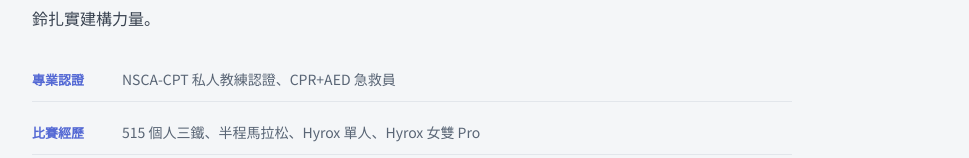
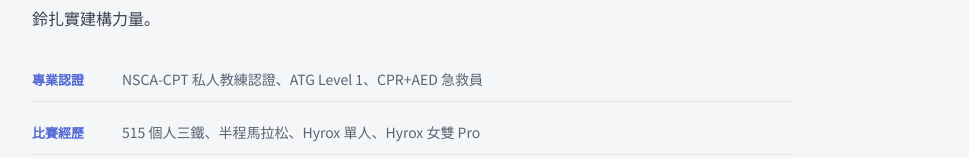
Before and after one commit to phoebe0412/phoebe-personal-training-form, a React (Vite) app: page / in a window 1280 px wide. Shown: the part 447-605 px from the top of the page, without its empty margins (148-1117 px from the left). Built offline with nearby package versions, Linux system fonts and the light colour scheme.

Commit message:
Add ATG Level 1 certification

```diff
--- a/src/App.jsx
+++ b/src/App.jsx
@@ -101,7 +101,7 @@ export function App() {
         <p>過去我曾受肩部沾黏與膝蓋積水困擾，直到透過 <strong>ATG 系統</strong> 重建關節能力，徹底擺脫疼痛限制。現代人因久坐常見髖部緊繃、背部無力，直接重訓極易代償受傷。我結合 <strong>ATG 活動度訓練</strong> 與 <strong>KAT 進階阻力力學</strong>，從呼吸評估、關節中心化到本體感覺引導，先幫你找回無痛的關節空間，再透過槓鈴、啞鈴與壺鈴扎實建構力量。</p>
       </div>
       <ul className="bio-list">
-        <li><strong>專業認證</strong><span>NSCA-CPT 私人教練認證、CPR+AED 急救員</span></li>
+        <li><strong>專業認證</strong><span>NSCA-CPT 私人教練認證、ATG Level 1、CPR+AED 急救員</span></li>
         <li><strong>比賽經歷</strong><span>515 個人三鐵、半程馬拉松、Hyrox 單人、Hyrox 女雙 Pro</span></li>
         <li><strong>進修研習</strong><span>KAT training 進階阻力訓練</span></li>
       </ul>
```
